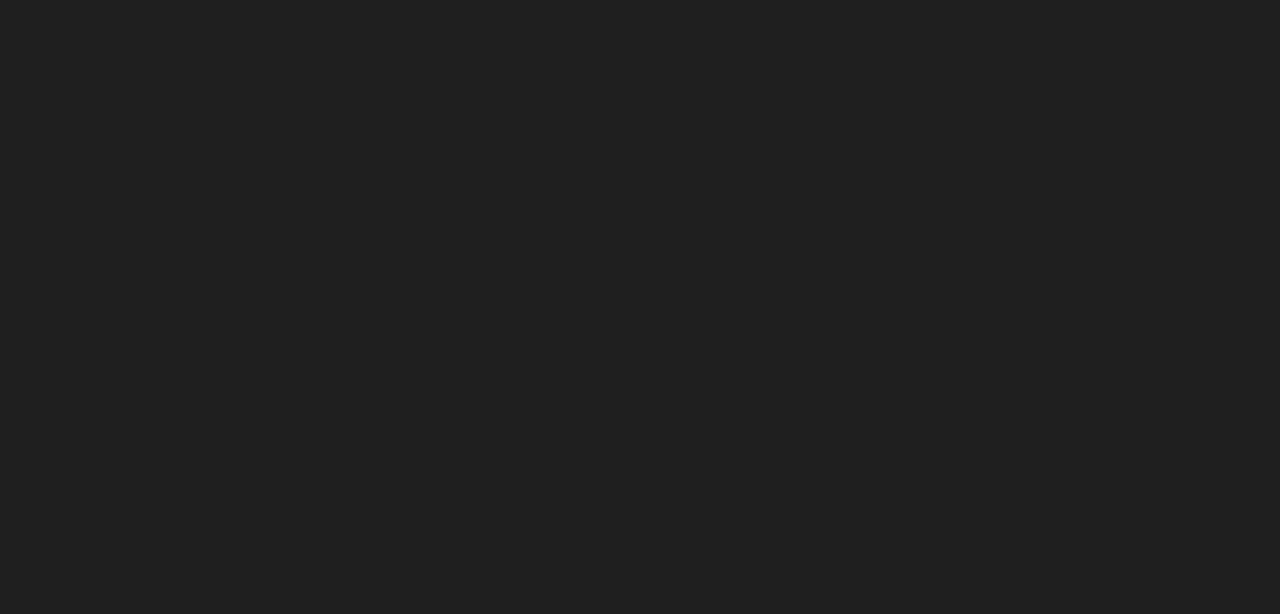
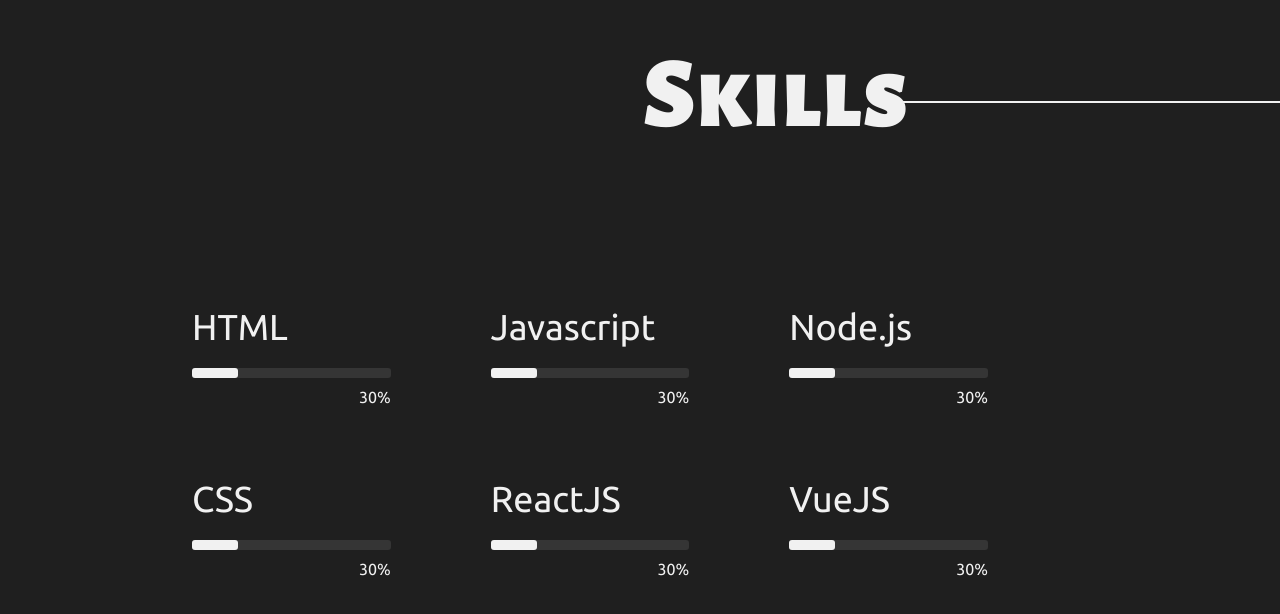
Before and after one commit to elicavalheiro/portfolio-vue, a Vue app: page /about in a window 1280 px wide. Shown: the part 2643-3257 px from the top of the page. Before the commit the page ends 2379 px from the top, so only its background shows below. Built offline with nearby package versions, Linux system fonts and the light colour scheme.

Commit message:
:sparkles: created skills component

```diff
--- a/src/components/AboutComponent.vue
+++ b/src/components/AboutComponent.vue
@@ -46,7 +46,7 @@
 
 .title-enter-active,
 .title-leave-active {
-  transition: all 0.3s 0.8s ease-in-out;
+  transition: all 0.3s 0.5s ease-in-out;
 }
 
 .title-enter,
@@ -57,7 +57,7 @@
 
 .text-enter-active,
 .text-leave-active {
-  transition: all 0.3s 1.1s ease-in-out;
+  transition: all 0.3s 0.8s ease-in-out;
 }
 
 .text-enter,
@@ -71,6 +71,7 @@
   display: flex;
   justify-content: center;
   align-items: center;
+  margin-bottom: 150px;
 }
 
 .content {
--- /dev/null
+++ b/src/components/Skills.vue
@@ -0,0 +1,163 @@
+<template>
+  <div class="container">
+    <transition appear name="content">
+      <div class="content">
+        <transition appear name="title">
+          <h1>Skills</h1>
+        </transition>
+        <div class="grid">
+          <div class="skills">
+            <h3>HTML</h3>
+            <div class="bar">
+              <div class="progress"></div>
+              <div class="percentage">30%</div>
+            </div>
+          </div>
+          <div class="skills">
+            <h3>Javascript</h3>
+            <div class="bar">
+              <div class="progress"></div>
+              <div class="percentage">30%</div>
+            </div>
+          </div>
+          <div class="skills">
+            <h3>Node.js</h3>
+            <div class="bar">
+              <div class="progress"></div>
+              <div class="percentage">30%</div>
+            </div>
+          </div>
+          <div class="skills">
+            <h3>CSS</h3>
+            <div class="bar">
+              <div class="progress"></div>
+              <div class="percentage">30%</div>
+            </div>
+          </div>
+          <div class="skills">
+            <h3>ReactJS</h3>
+            <div class="bar">
+              <div class="progress"></div>
+              <div class="percentage">30%</div>
+            </div>
+          </div>
+          <div class="skills">
+            <h3>VueJS</h3>
+            <div class="bar">
+              <div class="progress"></div>
+              <div class="percentage">30%</div>
+            </div>
+          </div>
+        </div>
+      </div>
+    </transition>
+  </div>
+</template>
+
+<script>
+export default {
+  name: "Skills",
+};
+</script>
+
+<style lang="scss" scoped>
+.content-enter-active,
+.content-leave-active {
+  transition: all 0.8s ease-in-out;
+}
+
+.content-enter,
+.content-leave-to {
+  opacity: 0;
+}
+
+.title-enter-active,
+.title-leave-active {
+  transition: all 0.3s 0.5s ease-in-out;
+}
+
+.title-enter,
+.title-leave-to {
+  opacity: 0;
+  transform: translate3d(30px, 0, 0);
+}
+
+.container {
+  padding: 150px 0;
+  display: flex;
+  justify-content: center;
+  align-items: center;
+  margin-bottom: 150px;
+}
+
+.content {
+  width: 70%;
+
+  & h1 {
+    margin: 0 20%;
+    font-family: "Alegreya Sans SC", sans-serif;
+    font-size: 100px;
+    text-align: right;
+  }
+
+  & p {
+    margin-top: 150px;
+    font-size: 30px;
+    line-height: 45px;
+  }
+
+  &::before {
+    content: "";
+    position: absolute;
+    right: 0;
+    margin-top: 65px;
+    width: 400px;
+    height: 2px;
+    background: #f1f1f1;
+    animation: fill 0.8s ease-in-out;
+  }
+}
+
+@keyframes fill {
+  from {
+    width: 0;
+  }
+}
+
+.grid {
+  margin-top: 150px;
+  display: grid;
+  grid-template-columns: 1fr 1fr 1fr;
+}
+
+.skills {
+  margin: 0 100px 100px 0;
+
+  & h3 {
+    font-weight: 400;
+    font-size: 36px;
+  }
+}
+
+.bar {
+  display: flex;
+  margin-top: 20px;
+  height: 10px;
+  width: 100%;
+  border-radius: 3px;
+  background-color: rgba(241, 241, 241, 0.1);
+}
+
+.progress {
+  height: 100%;
+  width: 30%;
+  border-radius: 3px;
+  background-color: #f1f1f1;
+}
+
+.percentage {
+  width: 100%;
+  margin-top: 20px;
+  text-align: right;
+}
+</style>
--- a/src/views/About.vue
+++ b/src/views/About.vue
@@ -2,17 +2,20 @@
   <div class="about">
     <Intro />
     <AboutComponent />
+    <Skills />
   </div>
 </template>
 
 <script>
 import Intro from "@/components/Intro";
 import AboutComponent from "@/components/AboutComponent";
+import Skills from "@/components/Skills";
 export default {
   name: "About",
   components: {
     Intro,
     AboutComponent,
+    Skills,
   },
 };
 </script>
```
